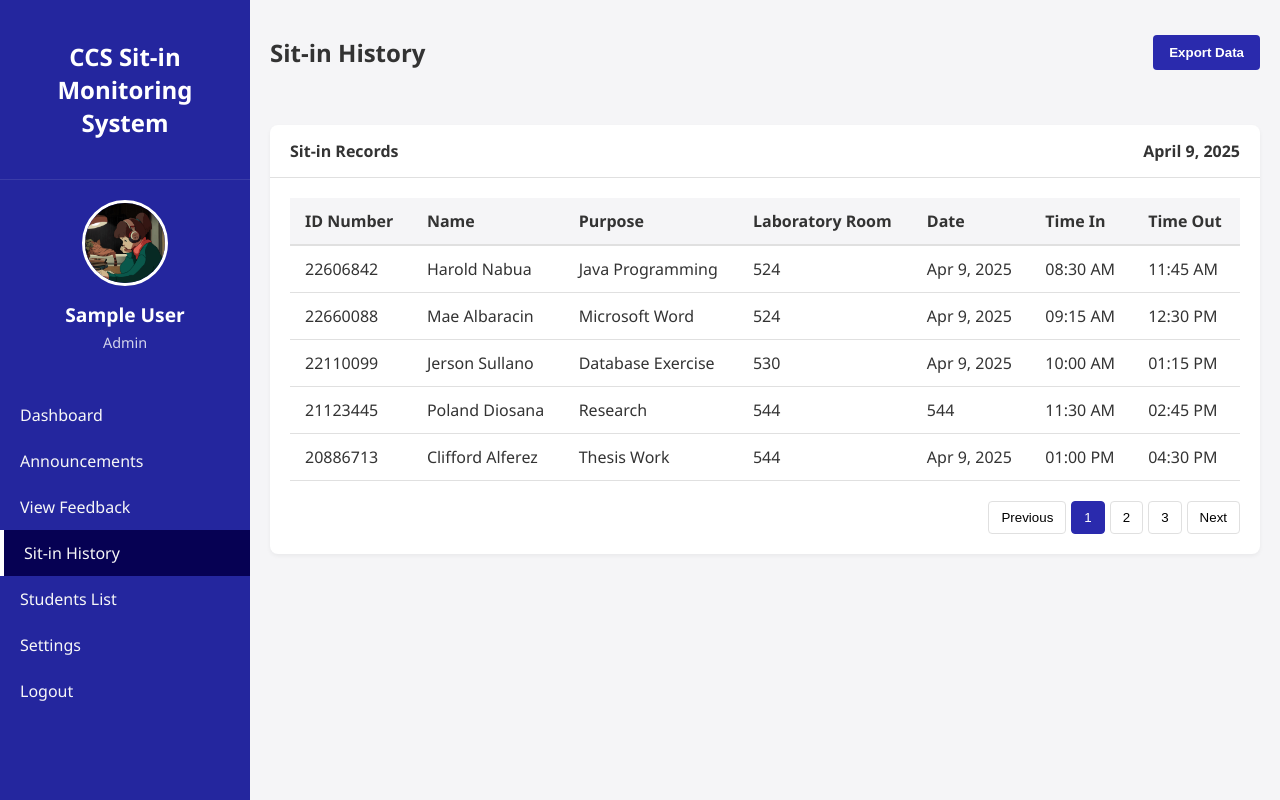
After one commit to haroldnabua/ccs_sitinmonitoring_system, a PHP site: page /sitinhistoryadmin.php in a window 1280 px wide. The commit adds this page. Run offline with PHP 8.4, Linux system fonts and the light colour scheme; the visitor is signed in with stand-in values (Sample User, id 1); tables that the repository leaves empty or names only in its code hold one stand-in row (values such as "Sample post").

Commit message:
href connection

```diff
--- a/adminannouncements.php
+++ b/adminannouncements.php
@@ -288,7 +288,7 @@ $conn->close();
 </head>
 
 <body>
-<div class="sidebar">
+    <div class="sidebar">
         <div class="sidebar-header">
             <h2>CCS Sit-in Monitoring System</h2>
         </div>
@@ -304,9 +304,9 @@ $conn->close();
             <div class="menu-item" onclick="window.location.href='admindashboard.php'">Dashboard</div>
             <div class="menu-item active" onclick="window.location.href='adminannouncements.php'">Announcements</div>
             <div class="menu-item">View Feedback</div>
-            <div class="menu-item">Sit-in History</div>
+            <div class="menu-item" onclick="window.location.href='sitinhistoryadmin.php'">Sit-in History</div>
             <div class="menu-item" onclick="window.location.href='studentlist.php'">Students List</div>
-            <div class="menu-item">Logout</div>
+            <div class="menu-item" onclick="window.location.href='logout.php'">Logout</div>
         </div>
     </div>
     <main class="main-content">
--- a/admindashboard.php
+++ b/admindashboard.php
@@ -42,6 +42,7 @@ $conn->close();
             height: 100vh;
             background-color: #f5f5f5;
         }
+
         .main-content {
             flex: 1;
             padding: 20px;
@@ -249,9 +250,9 @@ $conn->close();
             <div class="menu-item active" onclick="window.location.href='admindashboard.php'">Dashboard</div>
             <div class="menu-item" onclick="window.location.href='adminannouncements.php'">Announcements</div>
             <div class="menu-item">View Feedback</div>
-            <div class="menu-item">Sit-in History</div>
+            <div class="menu-item" onclick="window.location.href='sitinhistoryadmin.php'">Sit-in History</div>
             <div class="menu-item" onclick="window.location.href='studentlist.php'">Students List</div>
-            <div class="menu-item">Logout</div>
+            <div class="menu-item" onclick="window.location.href='logout.php'">Logout</div>
         </div>
     </div>
 
@@ -270,7 +271,6 @@ $conn->close();
                     document.getElementById("reserveModal").style.display = "none";
                     document.body.classList.remove("modal-active"); // Remove blur effect
                 }
-
             </script>
             <div id="reserveModal" class="modal">
                 <div class="modal-content">
--- a/connection.php
+++ b/connection.php
@@ -1,6 +1,6 @@
 <?php
 
-$db_server = '127.0.0.1:3306';
+$db_server = '127.0.0.1:3307';
 $db_user = 'root';
 $db_pass = "";
 $db_name = 'nabuadb';
--- /dev/null
+++ b/sitinhistoryadmin.php
@@ -0,0 +1,284 @@
+<?php
+session_start();
+include("connection.php");
+
+if (!isset($_SESSION['idno'])) {
+    echo "ERROR";
+    exit;
+}
+
+$idno = $_SESSION['idno'];
+$role = $_SESSION['role'];
+
+$query = "SELECT *, CONCAT(lastName, ' ', midName, ' ', firstName) AS fullname, CONCAT(firstName, ' ', lastName) AS shortname FROM accounts WHERE idno = ?";
+$stmt = $conn->prepare($query);
+$stmt->bind_param("i", $idno);
+$stmt->execute();
+$result = $stmt->get_result();
+
+if ($result->num_rows > 0) {
+    $user = $result->fetch_assoc();
+} else {
+    echo "<script>alert('No Users Found.')</script>";
+    exit();
+}
+
+$conn->close();
+?>
+<!DOCTYPE html>
+<html lang="en">
+
+<head>
+    <meta charset="UTF-8">
+    <meta name="viewport" content="width=device-width, initial-scale=1.0">
+    <title>CCS Sit-in Monitoring System - Sit-in History</title>
+    <link rel="stylesheet" href="sidebar.css">
+    <style>
+        :root {
+            --primary-color: #2a2aad;
+            --primary-dark: #1e1e7a;
+            --white: #ffffff;
+            --light-gray: #f5f5f7;
+            --border-color: #e0e0e0;
+            --text-primary: #333333;
+            --text-secondary: #666666;
+            --success: #4caf50;
+            --warning: #ff9800;
+            --danger: #f44336;
+        }
+
+        body {
+            font-family: 'Segoe UI', Tahoma, Geneva, Verdana, sans-serif;
+            margin: 0;
+            padding: 0;
+            background: #f5f5f7;
+            color: var(--text-primary);
+            display: flex;
+        }
+
+        .main-content {
+            flex: 1;
+            padding: 20px;
+        }
+
+        .page-header {
+            display: flex;
+            justify-content: space-between;
+            align-items: center;
+            margin-bottom: 20px;
+        }
+
+        .page-title {
+            font-size: 24px;
+            font-weight: bold;
+        }
+
+        .action-button {
+            background-color: var(--primary-color);
+            color: white;
+            border: none;
+            border-radius: 4px;
+            padding: 10px 16px;
+            font-weight: bold;
+            cursor: pointer;
+        }
+
+        .action-button:hover {
+            background-color: var(--primary-dark);
+        }
+
+        .card {
+            background-color: white;
+            border-radius: 8px;
+            box-shadow: 0 2px 4px rgba(0, 0, 0, 0.05);
+            margin-bottom: 20px;
+            overflow: hidden;
+        }
+
+        .card-header {
+            padding: 15px 20px;
+            border-bottom: 1px solid var(--border-color);
+            font-weight: bold;
+            display: flex;
+            justify-content: space-between;
+            align-items: center;
+        }
+
+        .card-body {
+            padding: 20px;
+        }
+
+        table {
+            width: 100%;
+            border-collapse: collapse;
+        }
+
+        th {
+            text-align: left;
+            padding: 12px 15px;
+            background-color: var(--light-gray);
+            border-bottom: 2px solid var(--border-color);
+        }
+
+        td {
+            padding: 12px 15px;
+            border-bottom: 1px solid var(--border-color);
+        }
+
+        tr:hover {
+            background-color: rgba(0, 0, 0, 0.02);
+        }
+
+        .pagination {
+            display: flex;
+            justify-content: flex-end;
+            margin-top: 20px;
+            gap: 5px;
+        }
+
+        .pagination button {
+            padding: 8px 12px;
+            border: 1px solid var(--border-color);
+            background-color: white;
+            border-radius: 4px;
+            cursor: pointer;
+        }
+
+        .pagination button.active {
+            background-color: var(--primary-color);
+            color: white;
+            border-color: var(--primary-color);
+        }
+
+        .status-tag {
+            padding: 4px 8px;
+            border-radius: 4px;
+            font-size: 12px;
+            font-weight: bold;
+        }
+
+        .status-completed {
+            background-color: #e6f7e6;
+            color: var(--success);
+        }
+
+        .status-ongoing {
+            background-color: #fff3e0;
+            color: var(--warning);
+        }
+    </style>
+</head>
+
+<body>
+    <div class="sidebar">
+        <div class="sidebar-header">
+            <h2>CCS Sit-in Monitoring System</h2>
+        </div>
+        <div class="user-profile">
+            <div class="profile-img">
+                <img src="lofi.jpg" alt="Avatar">
+            </div>
+            <div class="user-name"><?php echo htmlspecialchars($user['shortname']) ?></div>
+            <div class="user-role">Admin</div>
+        </div>
+
+        <div class="sidebar-menu">
+            <div class="menu-item" onclick="window.location.href='admindashboard.php'">Dashboard</div>
+            <div class="menu-item" onclick="window.location.href='adminannouncements.php'">Announcements</div>
+            <div class="menu-item">View Feedback</div>
+            <div class="menu-item active" onclick="window.location.href='sitinhistoryadmin.php'">Sit-in History</div>
+            <div class="menu-item" onclick="window.location.href='studentlist.php'">Students List</div>
+            <div class="menu-item">Settings</div>
+            <div class="menu-item" onclick="window.location.href='logout.php'">Logout</div>
+        </div>
+    </div>
+
+    <div class="main-content">
+        <div class="page-header">
+            <h1 class="page-title">Sit-in History</h1>
+            <button class="action-button">Export Data</button>
+        </div>
+
+        <div class="card">
+        </div>
+
+        <div class="card">
+            <div class="card-header">
+                Sit-in Records
+                <span>April 9, 2025</span>
+            </div>
+            <div class="card-body">
+                <table>
+                    <thead>
+                        <tr>
+                            <th>ID Number</th>
+                            <th>Name</th>
+                            <th>Purpose</th>
+                            <th>Laboratory Room</th>
+                            <th>Date</th>
+                            <th>Time In</th>
+                            <th>Time Out</th>
+                        </tr>
+                    </thead>
+                    <tbody>
+                        <tr>
+                            <td>22606842</td>
+                            <td>Harold Nabua</td>
+                            <td>Java Programming</td>
+                            <td>524</td>
+                            <td>Apr 9, 2025</td>
+                            <td>08:30 AM</td>
+                            <td>11:45 AM</td>
+                        </tr>
+                        <tr>
+                            <td>22660088</td>
+                            <td>Mae Albaracin</td>
+                            <td>Microsoft Word</td>
+                            <td>524</td>
+                            <td>Apr 9, 2025</td>
+                            <td>09:15 AM</td>
+                            <td>12:30 PM</td>
+                        </tr>
+                        <tr>
+                            <td>22110099</td>
+                            <td>Jerson Sullano</td>
+                            <td>Database Exercise</td>
+                            <td>530</td>
+                            <td>Apr 9, 2025</td>
+                            <td>10:00 AM</td>
+                            <td>01:15 PM</td>
+                        </tr>
+                        <tr>
+                            <td>21123445</td>
+                            <td>Poland Diosana</td>
+                            <td>Research</td>
+                            <td>544</td>
+                            <td>544</td>
+                            <td>11:30 AM</td>
+                            <td>02:45 PM</td>
+                        </tr>
+                        <tr>
+                            <td>20886713</td>
+                            <td>Clifford Alferez</td>
+                            <td>Thesis Work</td>
+                            <td>544</td>
+                            <td>Apr 9, 2025</td>
+                            <td>01:00 PM</td>
+                            <td>04:30 PM</td>
+                        </tr>
+                    </tbody>
+                </table>
+
+                <div class="pagination">
+                    <button>Previous</button>
+                    <button class="active">1</button>
+                    <button>2</button>
+                    <button>3</button>
+                    <button>Next</button>
+                </div>
+            </div>
+        </div>
+    </div>
+</body>
+
+</html>
```
Lines whose indentation alone changed are shown as unchanged.
